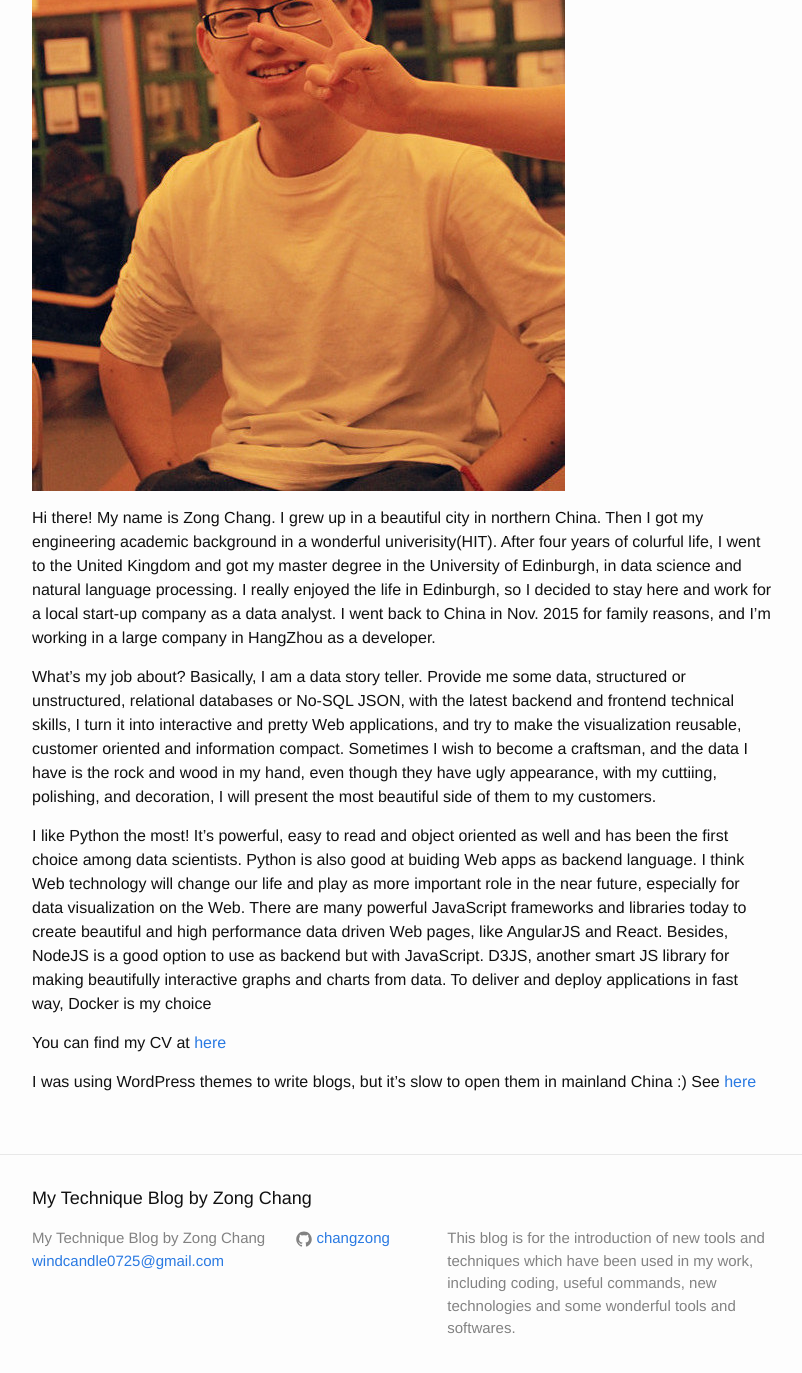
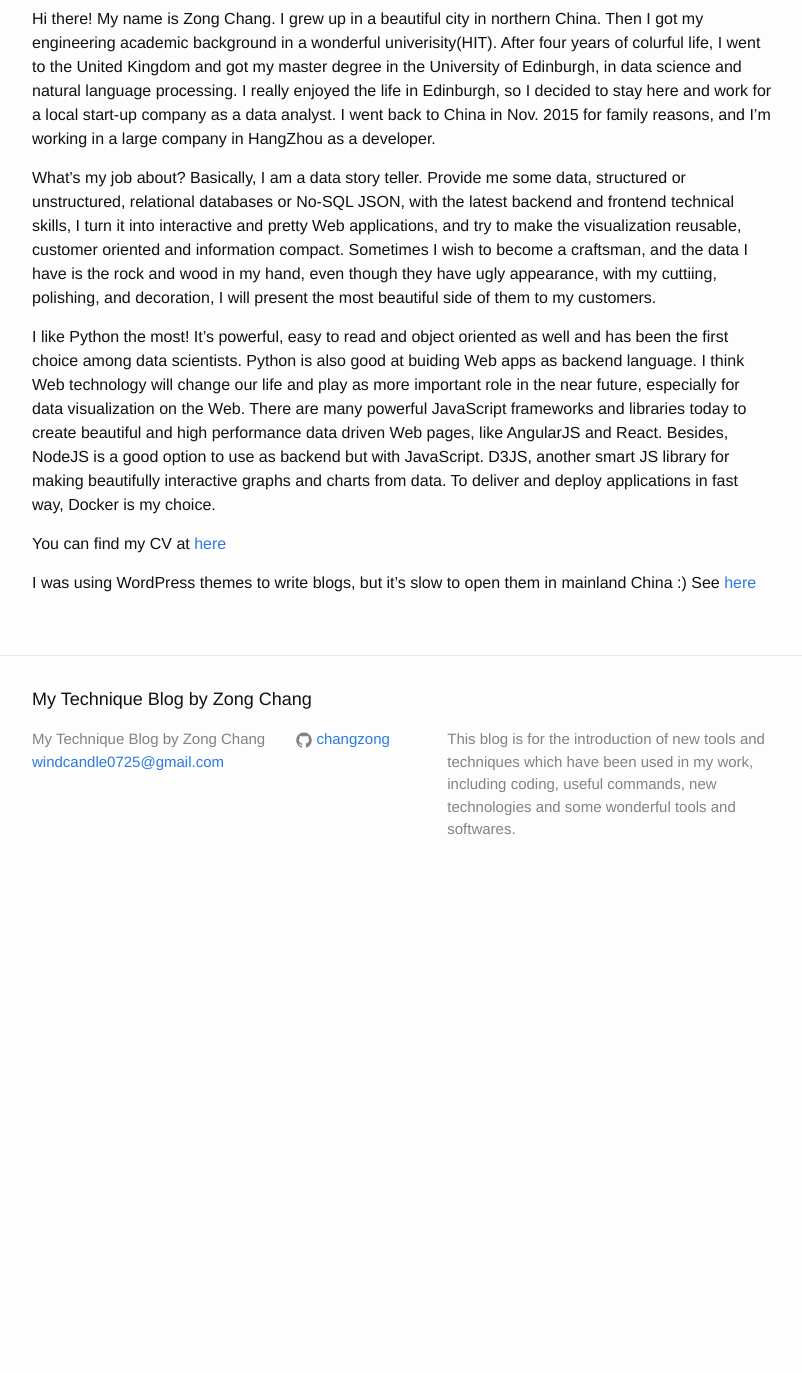
Before and after one commit to changzong/blog, a Jekyll site: the page built from about.md, in a window 1280 px wide and 1400 px high, scrolled down 472 px. Shown: the top 1373 px of the window, without its empty margins (238-1040 px from the left). Built offline with Jekyll 4.4.1, drawn with Linux system fonts in a browser that asks for light colours; after the commit the page ends 1373 px from its top, so only the background shows below that; grey boxes are pictures that could not be loaded.

Commit message:
Updated aboutme

```diff
--- a/about.md
+++ b/about.md
@@ -4,13 +4,13 @@ title: About
 permalink: /about/
 ---
 
-![My photo]({{ site.baseurl }}/img/myphoto.jpg)
+![My photo](http://7xoylk.com1.z0.glb.clouddn.com/myphoto.jpg)
 
 Hi there! My name is Zong Chang. I grew up in a beautiful city in northern China. Then I got my engineering academic background in a wonderful univerisity(HIT). After four years of colurful life, I went to the United Kingdom and got my master degree in the University of Edinburgh, in data science and natural language processing. I really enjoyed the life in Edinburgh, so I decided to stay here and work for a local start-up company as a data analyst. I went back to China in Nov. 2015 for family reasons, and I'm working in a large company in HangZhou as a developer.
 
 What's my job about? Basically, I am a data story teller. Provide me some data, structured or unstructured, relational databases or No-SQL JSON, with the latest backend and frontend technical skills, I turn it into interactive and pretty Web applications, and try to make the visualization reusable, customer oriented and information compact. Sometimes I wish to become a craftsman, and the data I have is the rock and wood in my hand, even though they have ugly appearance, with my cuttiing, polishing, and decoration, I will present the most beautiful side of them to my customers.
 
-I like Python the most! It's powerful, easy to read and object oriented as well and has been the first choice among data scientists. Python is also good at buiding Web apps as backend language. I think Web technology will change our life and play as more important role in the near future, especially for data visualization on the Web. There are many powerful JavaScript frameworks and libraries today to create beautiful and high performance data driven Web pages, like AngularJS and React. Besides, NodeJS is a good option to use as backend but with JavaScript. D3JS, another smart JS library for making beautifully interactive graphs and charts from data. To deliver and deploy applications in fast way, Docker is my choice
+I like Python the most! It's powerful, easy to read and object oriented as well and has been the first choice among data scientists. Python is also good at buiding Web apps as backend language. I think Web technology will change our life and play as more important role in the near future, especially for data visualization on the Web. There are many powerful JavaScript frameworks and libraries today to create beautiful and high performance data driven Web pages, like AngularJS and React. Besides, NodeJS is a good option to use as backend but with JavaScript. D3JS, another smart JS library for making beautifully interactive graphs and charts from data. To deliver and deploy applications in fast way, Docker is my choice.
 
 You can find my CV at [here](https://docs.google.com/document/d/1JzM1XOT4Xw5XO8ZtkVNlVG7Z5ahMZE1yNZcv-HnGXGs/edit?pli=1)
 
```
